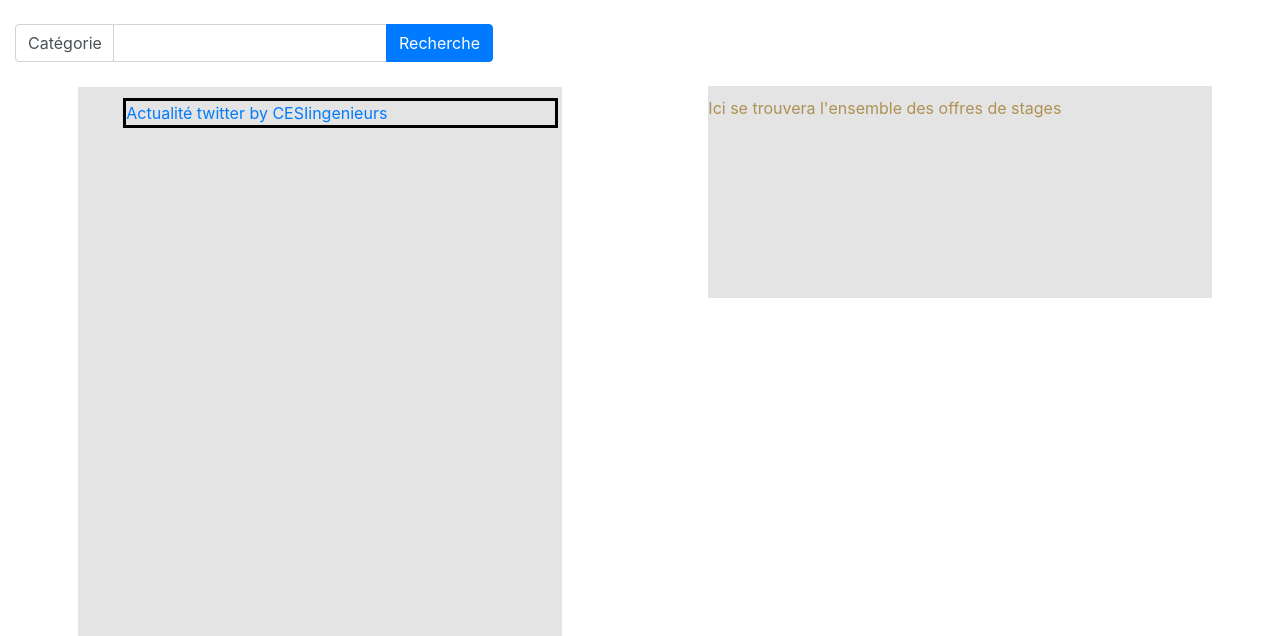
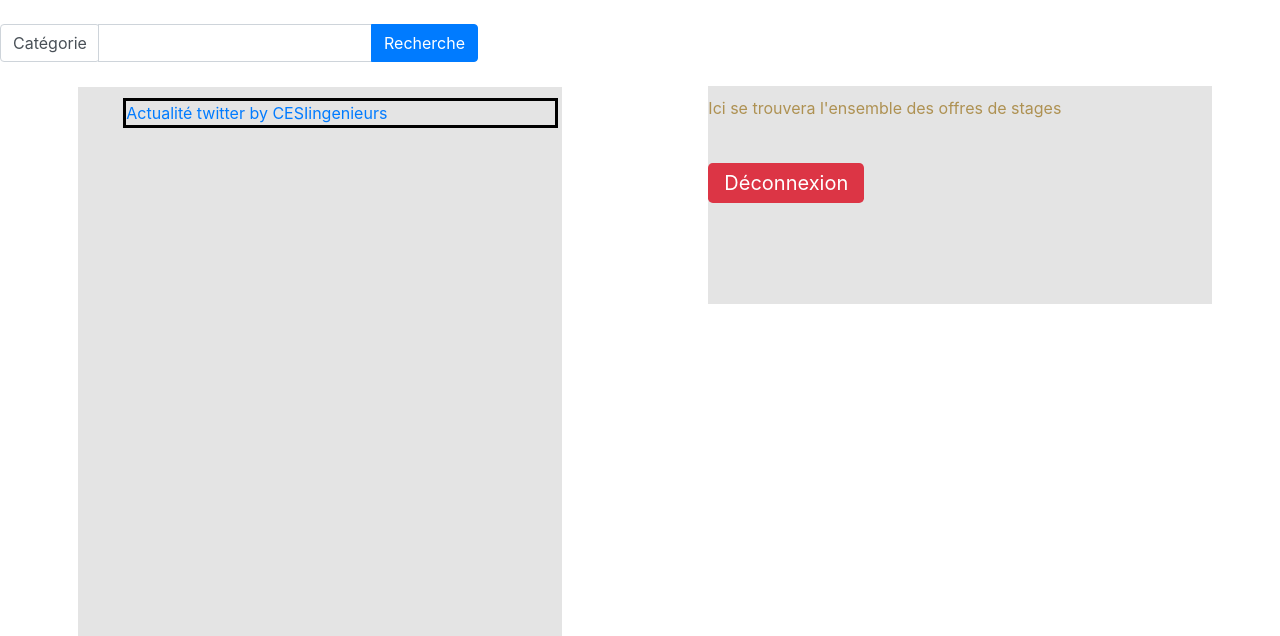
Before and after one commit to ognonZZ/test-Projet-Web, a PHP site: page /Accueil.php in a window 1280 px wide. Shown: the part 80-716 px from the top of the page. Run offline with PHP 8.4, Linux system fonts and the light colour scheme; the visitor is signed in with stand-in values (Sample User, id 1); some libraries are stand-ins or nearby versions.

Commit message:
modif accueil

```diff
--- a/Accueil.php
+++ b/Accueil.php
@@ -1,4 +1,5 @@
 <?php
+    session_set_cookie_params(0);
     session_start();
     if(!isset($_SESSION['user'])){
         header('Location:connexion.php');
@@ -61,7 +62,7 @@
 
     <!-- Barre de recherche-->
 
-<div class="container-fluid">
+
 
     <form class="form-inline" action="/recherche/" method="get">
         <fieldset>
@@ -81,6 +82,7 @@
     </form>
 
         <br>
+<div class="container-fluid">
     <div class="row justify-content-around">
 
         <div class="col-5">
@@ -104,6 +106,7 @@
                         <br>
                         <br>
                         <br>
+                        <a href="deconnexion.php" class="btn-danger btn-lg"> Déconnexion </a>
                         <br>
                         <br>
                         <br>
```
